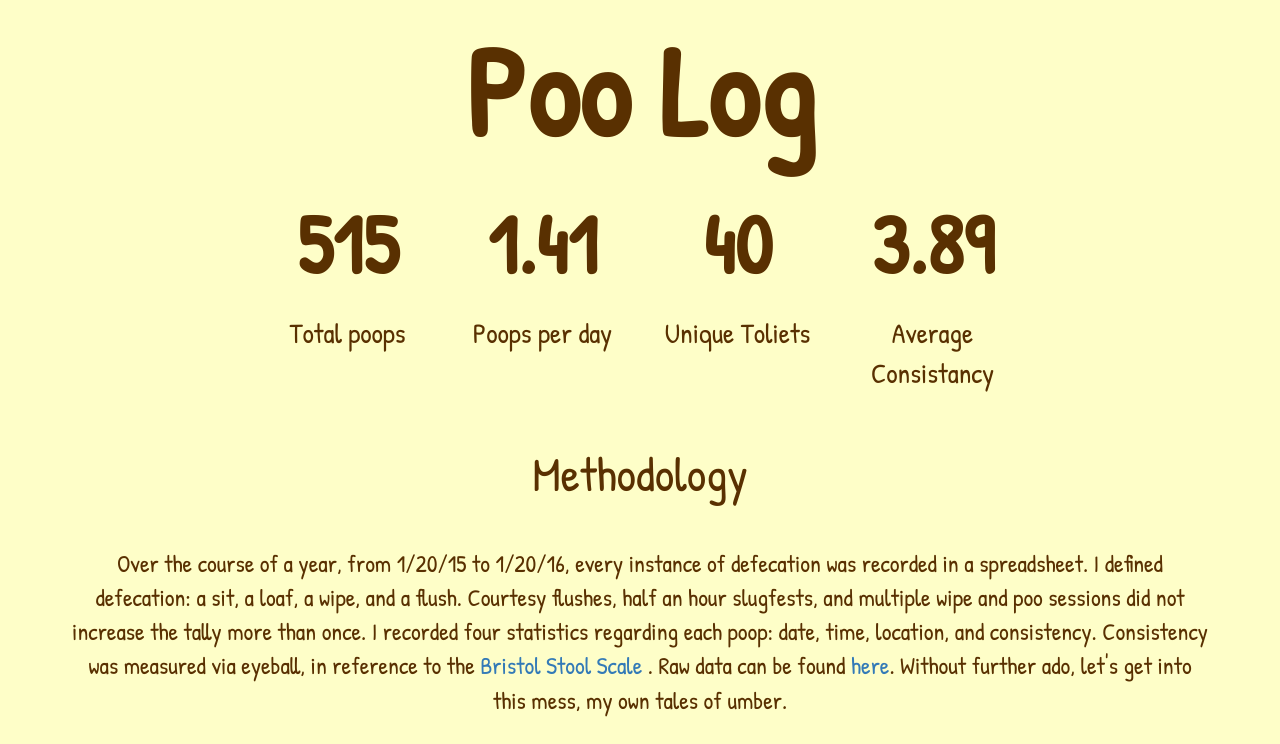
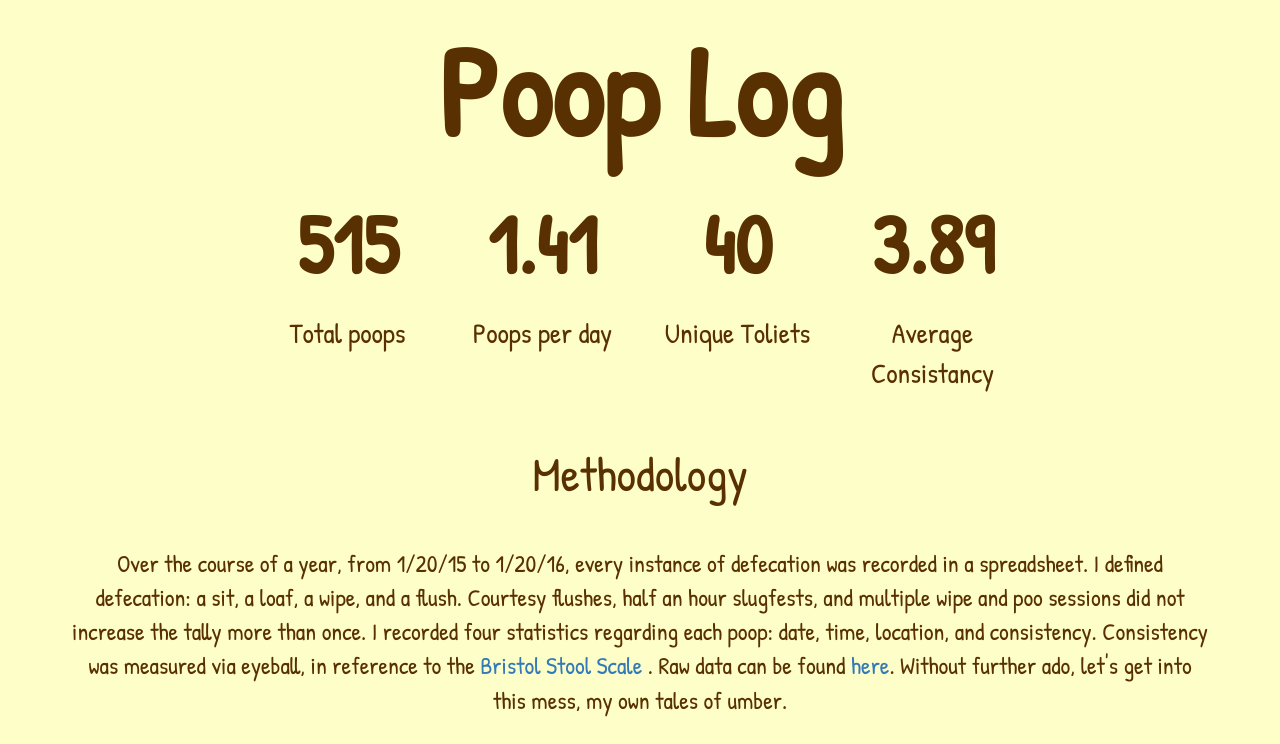
Before and after one commit to nick-barth/pooplog, a plain HTML site: page index.html in a window 1280 px wide. Shown: the top 744 px of the page. Drawn offline with nearby package versions, Linux system fonts and the light colour scheme; some packages are replaced by stand-ins of ours.

Commit message:
changed a single letter

```diff
--- a/index.html
+++ b/index.html
@@ -26,7 +26,7 @@
 <body>
   <div class='container'>
     <div class='col-md-12 titled'>
-      Poo Log
+      Poop Log
     </div>
     <div class='row quick-nums'>
       <div class='col-md-2 col-md-offset-2'>
```
